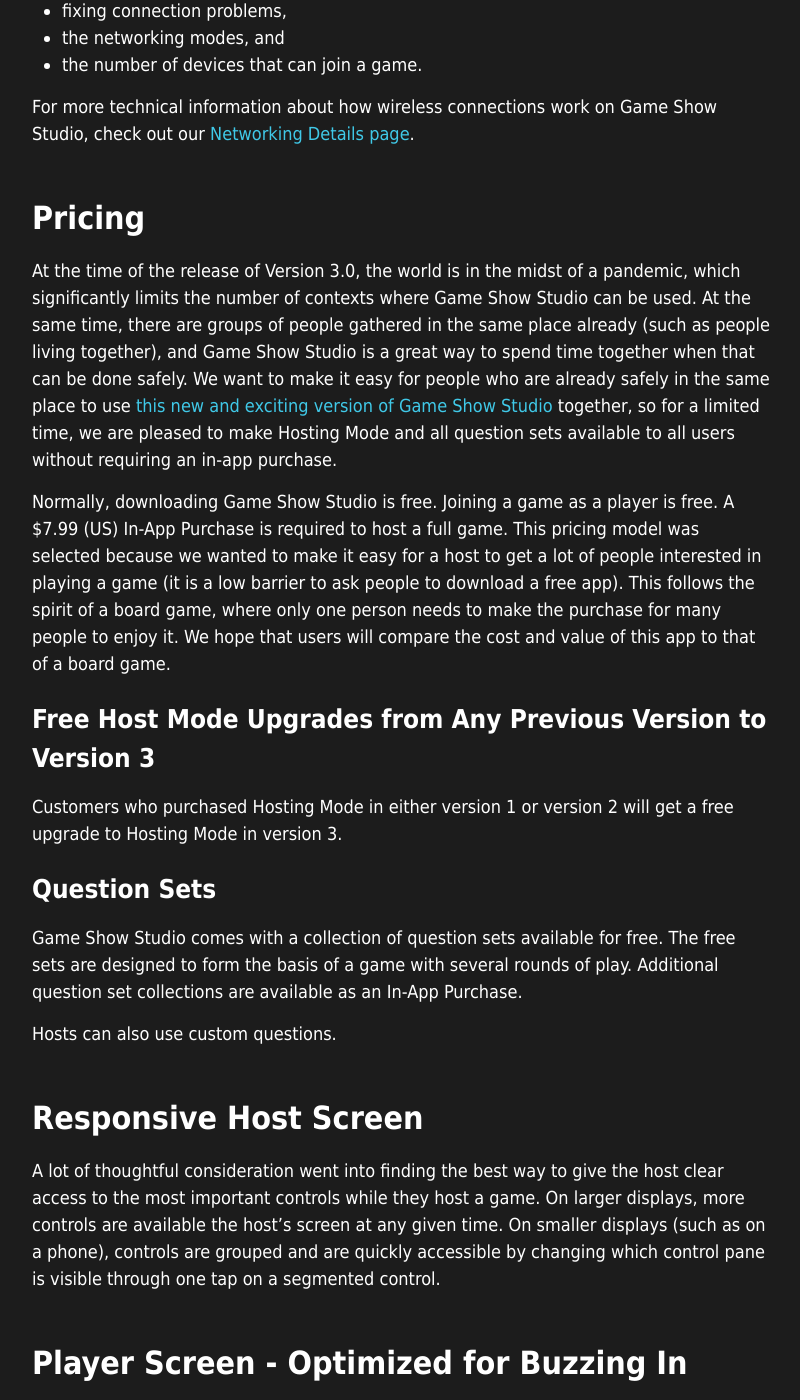
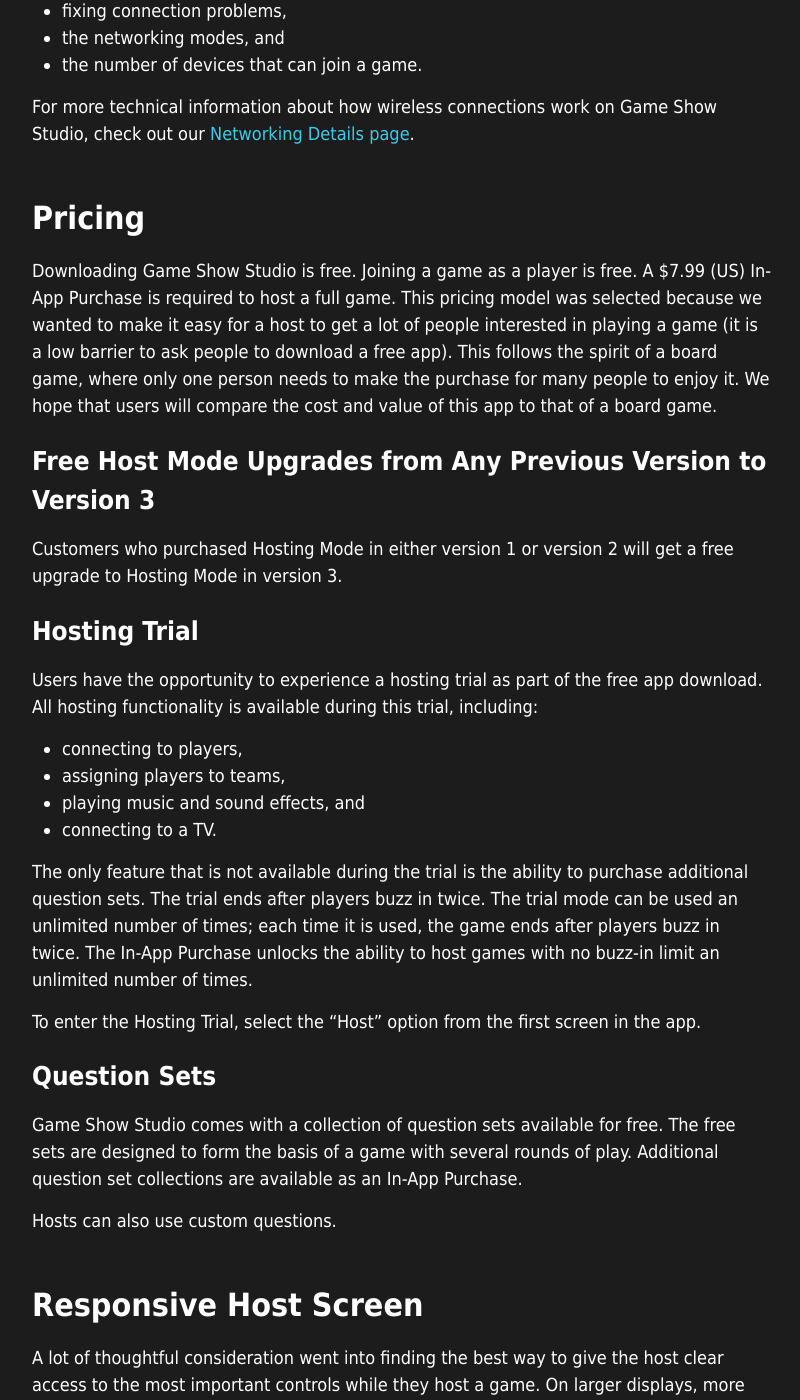
Before and after one commit to gameshowstudio/gameshowstudio.github.io, a Jekyll site: the page built from press/index.md, in a window 1280 px wide and 1400 px high, scrolled down 6477 px. Shown: the whole window, without its empty margins (238-1038 px from the left). Built offline with Jekyll 4.4.1, drawn with Linux system fonts in a browser that asks for light colours.

Commit message:
Revert "Update press kit to reflect free hosting mode during the pandemic"
This reverts commit 861c0a6d1f8e14af7ef2e047482ba9b8ea7565f1.

```diff
--- a/press/index.md
+++ b/press/index.md
@@ -145,13 +145,24 @@
 
 ## Pricing
 
-At the time of the release of Version 3.0, the world is in the midst of a pandemic, which significantly limits the number of contexts where Game Show Studio can be used. At the same time, there are groups of people gathered in the same place already (such as people living together), and Game Show Studio is a great way to spend time together when that can be done safely. We want to make it easy for people who are already safely in the same place to use [this new and exciting version of Game Show Studio](/updates/3-0) together, so for a limited time, we are pleased to make Hosting Mode and all question sets available to all users without requiring an in-app purchase.
-
-Normally, downloading Game Show Studio is free. Joining a game as a player is free. A $7.99 (US) In-App Purchase is required to host a full game. This pricing model was selected because we wanted to make it easy for a host to get a lot of people interested in playing a game (it is a low barrier to ask people to download a free app). This follows the spirit of a board game, where only one person needs to make the purchase for many people to enjoy it. We hope that users will compare the cost and value of this app to that of a board game.
+Downloading Game Show Studio is free. Joining a game as a player is free. A $7.99 (US) In-App Purchase is required to host a full game. This pricing model was selected because we wanted to make it easy for a host to get a lot of people interested in playing a game (it is a low barrier to ask people to download a free app). This follows the spirit of a board game, where only one person needs to make the purchase for many people to enjoy it. We hope that users will compare the cost and value of this app to that of a board game.
 
 ### Free Host Mode Upgrades from Any Previous Version to Version 3
 
 Customers who purchased Hosting Mode in either version 1 or version 2 will get a free upgrade to Hosting Mode in version 3.
+
+### Hosting Trial
+
+Users have the opportunity to experience a hosting trial as part of the free app download. All hosting functionality is available during this trial, including:
+
+* connecting to players,
+* assigning players to teams,
+* playing music and sound effects, and
+* connecting to a TV.
+
+The only feature that is not available during the trial is the ability to purchase additional question sets. The trial ends after players buzz in twice. The trial mode can be used an unlimited number of times; each time it is used, the game ends after players buzz in twice. The In-App Purchase unlocks the ability to host games with no buzz-in limit an unlimited number of times.
+
+To enter the Hosting Trial, select the "Host" option from the first screen in the app.
 
 ### Question Sets
 
```
